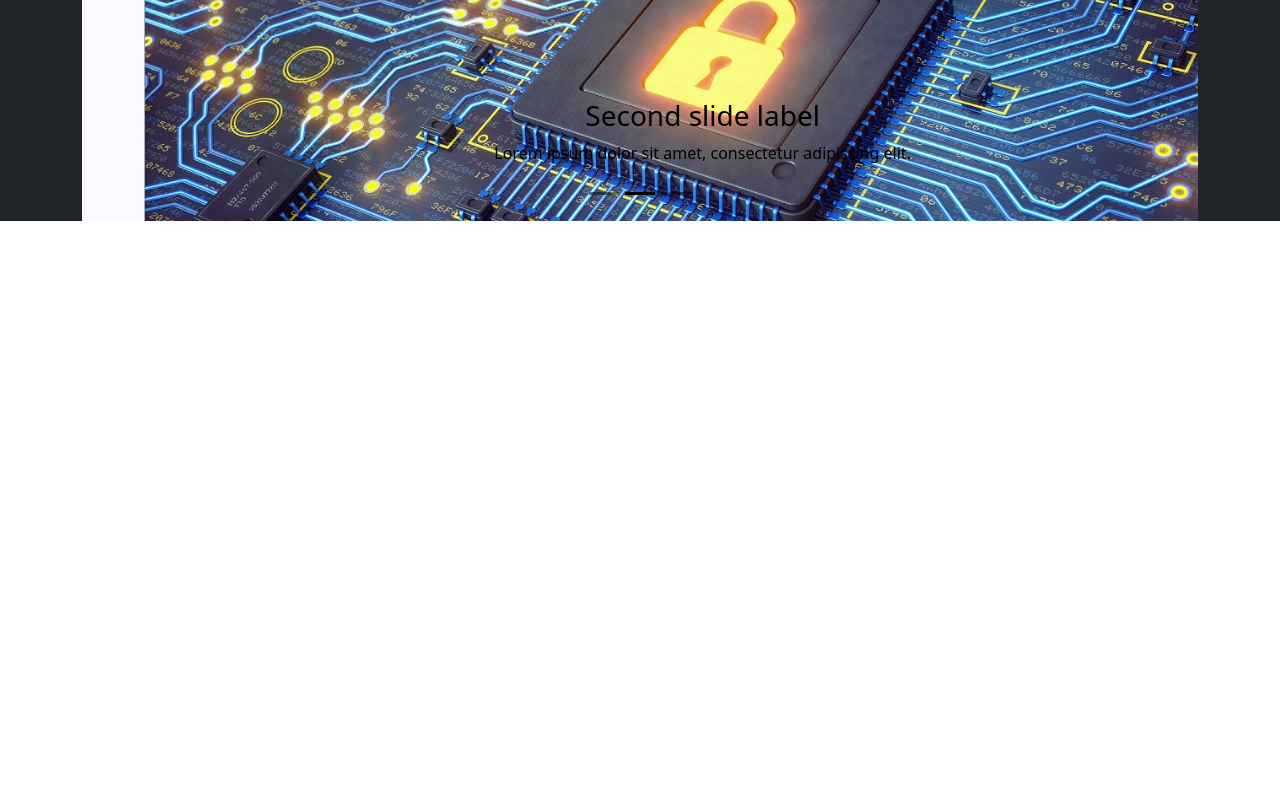
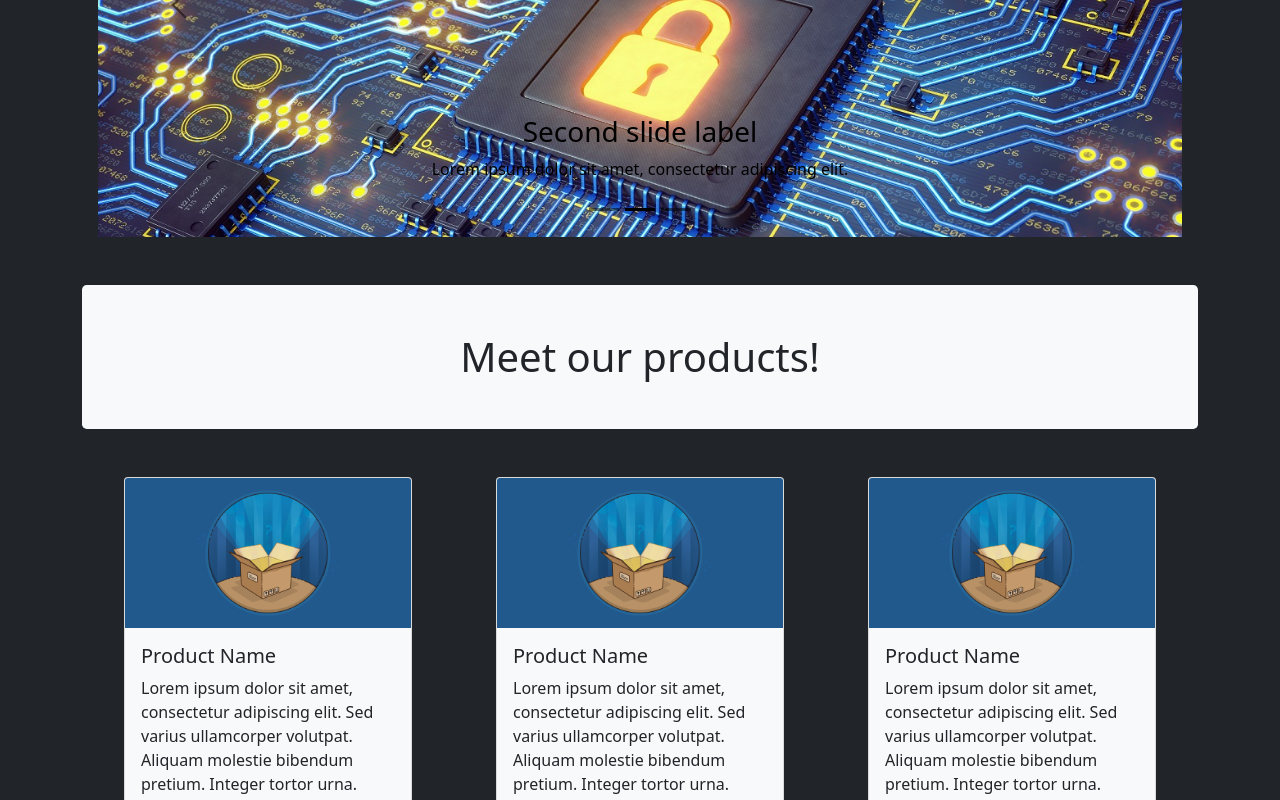
Before and after one commit to Renan0211/open-banking-front-end, a React (Create React App) app: page / in a window 1280 px wide. Shown: the part 300-1100 px from the top of the page. Before the commit the page ends 800 px from the top, so only its background shows below. Built offline with nearby package versions, Linux system fonts and the light colour scheme.

Commit message:
starts the configuration of the router

```diff
--- a/package.json
+++ b/package.json
@@ -10,6 +10,7 @@
     "react": "^17.0.2",
     "react-bootstrap": "^2.0.0",
     "react-dom": "^17.0.2",
+    "react-router-dom": "^5.3.0",
     "react-scripts": "4.0.3",
     "web-vitals": "^1.1.2"
   },
--- a/src/App.js
+++ b/src/App.js
@@ -1,15 +1,19 @@
 import 'bootstrap/dist/css/bootstrap.min.css';
-import { Container } from 'react-bootstrap';
-import HomePageCarousel from './components/HomePageCarousel';
+import { Route, Switch } from 'react-router';
 import Navbar from './components/Navbar';
+import HomePage from './Pages/Home';
+import Login from './Pages/Login';
+import Register from './Pages/Register';
 
 function App() {
   return (
     <div className="bg-dark">
       <Navbar/>
-      <Container>
-        <HomePageCarousel/>
-      </Container>
+      <Switch>
+        <Route path="/register" component={Register}/>
+        <Route path="/login" component={Login} />
+        <Route path="/" component={HomePage}/>
+      </Switch>
     </div>
   );
 }
--- /dev/null
+++ b/src/Pages/Home.jsx
@@ -0,0 +1,17 @@
+import React, { Component } from 'react';
+import { Container } from 'react-bootstrap';
+import HomePageCards from '../components/HomePageCards';
+import HomePageCarousel from '../components/HomePageCarousel';
+
+class HomePage extends Component {
+  render() {
+    return (
+      <Container>
+        <HomePageCarousel/>
+        <HomePageCards/>
+      </Container>
+    );
+  }
+};
+
+export default HomePage;
--- /dev/null
+++ b/src/Pages/Login.jsx
@@ -0,0 +1,11 @@
+import React, { Component } from 'react'
+
+export default class Login extends Component {
+  render() {
+    return (
+      <div>
+        <h1 className="text-light text-center">Login</h1>
+      </div>
+    )
+  }
+}
--- /dev/null
+++ b/src/Pages/Register.jsx
@@ -0,0 +1,11 @@
+import React, { Component } from 'react'
+
+export default class Register extends Component {
+  render() {
+    return (
+      <div>
+        <h1> Register </h1>
+      </div>
+    )
+  }
+}
--- /dev/null
+++ b/src/components/HomePageCards.jsx
@@ -0,0 +1,130 @@
+import React, { Component } from 'react';
+import { Card, Button, Row, Col } from 'react-bootstrap';
+
+import cardImage from '../images/product-card.png'
+
+class HomePageCards extends Component {
+  render() {
+    return (
+      <div className="">
+        <h1 className="text-dark my-5 mx-auto text-center bg-light p-5 rounded-3">Meet our products!</h1>
+          <Row className="mx-auto">
+            <Col className="mb-3">
+              <Card style={{ width: '18rem' }} bg="light" className="mx-auto">
+                <Card.Img variant="top" src={cardImage}/>
+                <Card.Body>
+                  <Card.Title>Product Name</Card.Title>
+                  <Card.Text>
+                    Lorem ipsum dolor sit amet, consectetur adipiscing elit. Sed varius ullamcorper volutpat. Aliquam molestie bibendum pretium. Integer tortor urna.
+                  </Card.Text>
+                  <Button variant="dark">Know more</Button>
+                </Card.Body>
+              </Card>
+            </Col>
+            <Col className="mb-3">
+            <Card style={{ width: '18rem' }} bg="light" className="mx-auto">
+                <Card.Img variant="top" src={cardImage} />
+                <Card.Body>
+                  <Card.Title>Product Name</Card.Title>
+                  <Card.Text>
+                    Lorem ipsum dolor sit amet, consectetur adipiscing elit. Sed varius ullamcorper volutpat. Aliquam molestie bibendum pretium. Integer tortor urna.
+                  </Card.Text>
+                  <Button variant="dark">Know more</Button>
+                </Card.Body>
+              </Card>
+            </Col>
+            <Col className="mb-3">
+            <Card style={{ width: '18rem' }} bg="light" className="mx-auto">
+                <Card.Img variant="top" src={cardImage} />
+                <Card.Body>
+                  <Card.Title>Product Name</Card.Title>
+                  <Card.Text>
+                    Lorem ipsum dolor sit amet, consectetur adipiscing elit. Sed varius ullamcorper volutpat. Aliquam molestie bibendum pretium. Integer tortor urna.
+                  </Card.Text>
+                  <Button variant="dark">Know more</Button>
+                </Card.Body>
+              </Card>
+            </Col>
+          </Row>
+          <Row className="mx-auto">
+            <Col className="mb-3">
+              <Card style={{ width: '18rem' }} bg="light" className="mx-auto">
+                <Card.Img variant="top" src={cardImage} />
+                <Card.Body>
+                  <Card.Title>Product Name</Card.Title>
+                  <Card.Text>
+                    Lorem ipsum dolor sit amet, consectetur adipiscing elit. Sed varius ullamcorper volutpat. Aliquam molestie bibendum pretium. Integer tortor urna.
+                  </Card.Text>
+                  <Button variant="dark">Know more</Button>
+                </Card.Body>
+              </Card>
+            </Col>
+            <Col className="mb-3">
+              <Card style={{ width: '18rem' }} bg="light" className="mx-auto">
+                <Card.Img variant="top" src={cardImage} />
+                <Card.Body>
+                  <Card.Title>Product Name</Card.Title>
+                  <Card.Text>
+                    Lorem ipsum dolor sit amet, consectetur adipiscing elit. Sed varius ullamcorper volutpat. Aliquam molestie bibendum pretium. Integer tortor urna.
+                  </Card.Text>
+                  <Button variant="dark">Know more</Button>
+                </Card.Body>
+              </Card>
+            </Col>
+            <Col className="mb-3">
+             <Card style={{ width: '18rem' }} bg="light" className="mx-auto">
+                <Card.Img variant="top" src={cardImage} />
+                <Card.Body>
+                  <Card.Title>Product Name</Card.Title>
+                  <Card.Text>
+                    Lorem ipsum dolor sit amet, consectetur adipiscing elit. Sed varius ullamcorper volutpat. Aliquam molestie bibendum pretium. Integer tortor urna.
+                  </Card.Text>
+                  <Button variant="dark">Know more</Button>
+                </Card.Body>
+              </Card>
+            </Col>
+          </Row>
+          <Row className="mx-auto">
+            <Col className="mb-3">
+            <Card style={{ width: '18rem' }} bg="light" className="mx-auto">
+                <Card.Img variant="top" src={cardImage} />
+                <Card.Body>
+                  <Card.Title>Product Name</Card.Title>
+                  <Card.Text>
+                    Lorem ipsum dolor sit amet, consectetur adipiscing elit. Sed varius ullamcorper volutpat. Aliquam molestie bibendum pretium. Integer tortor urna.
+                  </Card.Text>
+                  <Button variant="dark">Know more</Button>
+                </Card.Body>
+              </Card>
+            </Col>
+            <Col className="mb-3">
+             <Card style={{ width: '18rem' }} bg="light" className="mx-auto">
+                <Card.Img variant="top" src={cardImage} />
+                <Card.Body>
+                  <Card.Title>Product Name</Card.Title>
+                  <Card.Text>
+                    Lorem ipsum dolor sit amet, consectetur adipiscing elit. Sed varius ullamcorper volutpat. Aliquam molestie bibendum pretium. Integer tortor urna.
+                  </Card.Text>
+                  <Button variant="dark">Know more</Button>
+                </Card.Body>
+              </Card>
+            </Col>
+            <Col className="mb-3">
+            <Card style={{ width: '18rem' }} bg="light" className="mx-auto">
+                <Card.Img variant="top" src={cardImage} />
+                <Card.Body>
+                  <Card.Title>Product Name</Card.Title>
+                  <Card.Text>
+                    Lorem ipsum dolor sit amet, consectetur adipiscing elit. Sed varius ullamcorper volutpat. Aliquam molestie bibendum pretium. Integer tortor urna.
+                  </Card.Text>
+                  <Button variant="dark">Know more</Button>
+                </Card.Body>
+              </Card>
+            </Col>
+          </Row>
+      </div>
+    );
+  }
+};
+
+export default HomePageCards;
--- a/src/components/HomePageCarousel.jsx
+++ b/src/components/HomePageCarousel.jsx
@@ -12,7 +12,7 @@ const carouselItemStyle = {
 class HomePageCarousel extends Component {
   render() {
     return (
-      <Carousel variant="dark">
+      <Carousel variant="dark" className="m-3">
         <Carousel.Item style={carouselItemStyle}>
           <img
             className="d-block w-100"
--- a/src/components/Navbar.jsx
+++ b/src/components/Navbar.jsx
@@ -1,5 +1,6 @@
 import React, { Component } from 'react';
 import { Container, Nav, Navbar, NavDropdown } from 'react-bootstrap';
+import { Link } from 'react-router-dom';
 
 class Navbar1 extends Component {
   render() {
@@ -11,7 +12,7 @@ class Navbar1 extends Component {
     <Navbar.Collapse id="responsive-navbar">
       <Nav className="me-auto">
         <Nav.Link href="#home">Home</Nav.Link>
-        <Nav.Link href="#link">Login</Nav.Link>
+        <Link to="/login"><Nav.Link href="#link">Login</Nav.Link></Link>
         <NavDropdown title="About us" id="basic-nav-dropdown">
           <NavDropdown.Item href="#action/3.1">Our History</NavDropdown.Item>
           <NavDropdown.Item href="#action/3.2">Work with us!</NavDropdown.Item>
@@ -19,7 +20,7 @@ class Navbar1 extends Component {
           <NavDropdown.Item href="#action/3.4">Contact</NavDropdown.Item>
         </NavDropdown>
         <Nav className="justify-content-end">
-          <Nav.Link href="#link">Register</Nav.Link>
+          <Link to="/register"><Nav.Link href="#link">Register</Nav.Link></Link>
         </Nav>
       </Nav>
     </Navbar.Collapse>
--- a/src/index.js
+++ b/src/index.js
@@ -3,10 +3,13 @@ import ReactDOM from 'react-dom';
 import './index.css';
 import App from './App';
 import reportWebVitals from './reportWebVitals';
+import { BrowserRouter } from 'react-router-dom';
 
 ReactDOM.render(
   <React.StrictMode>
-    <App />
+    <BrowserRouter>
+      <App />
+    </BrowserRouter>
   </React.StrictMode>,
   document.getElementById('root')
 );
```
Also changed, not shown: src/images/product-card.png (added), 1 other file (tests, documents, lock files or other folders).
